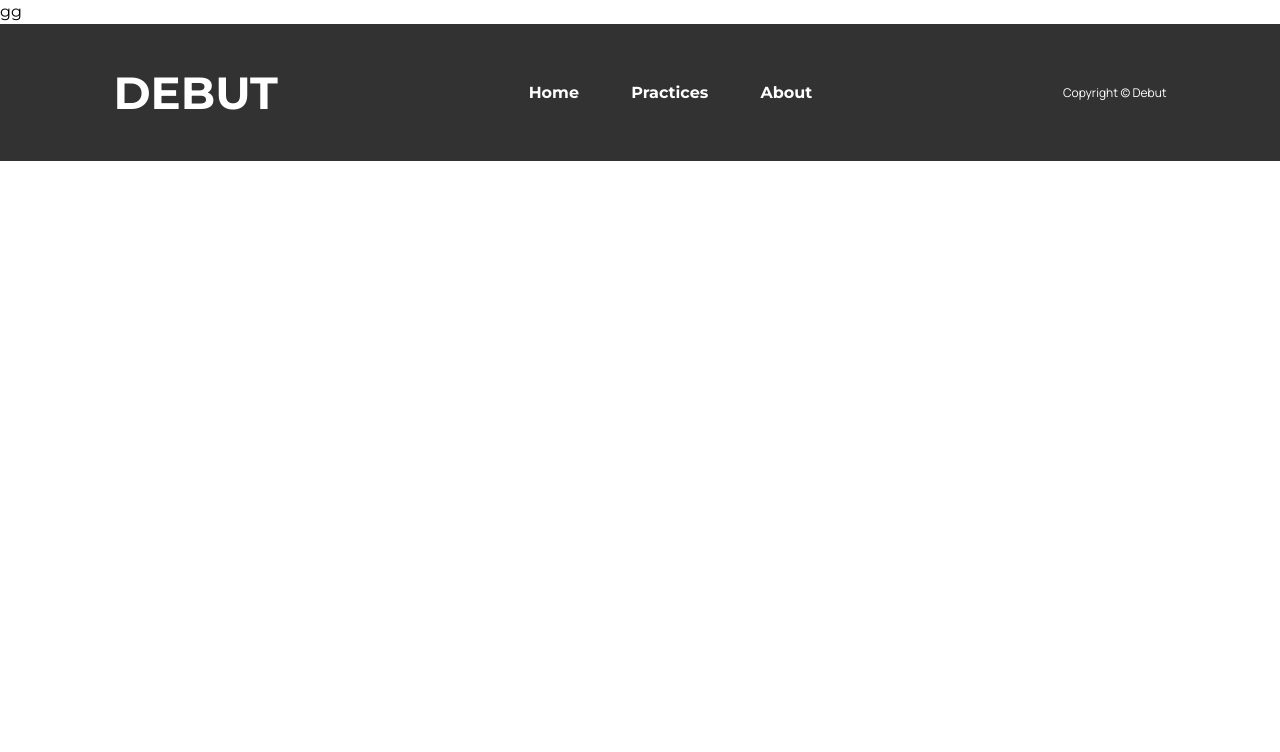
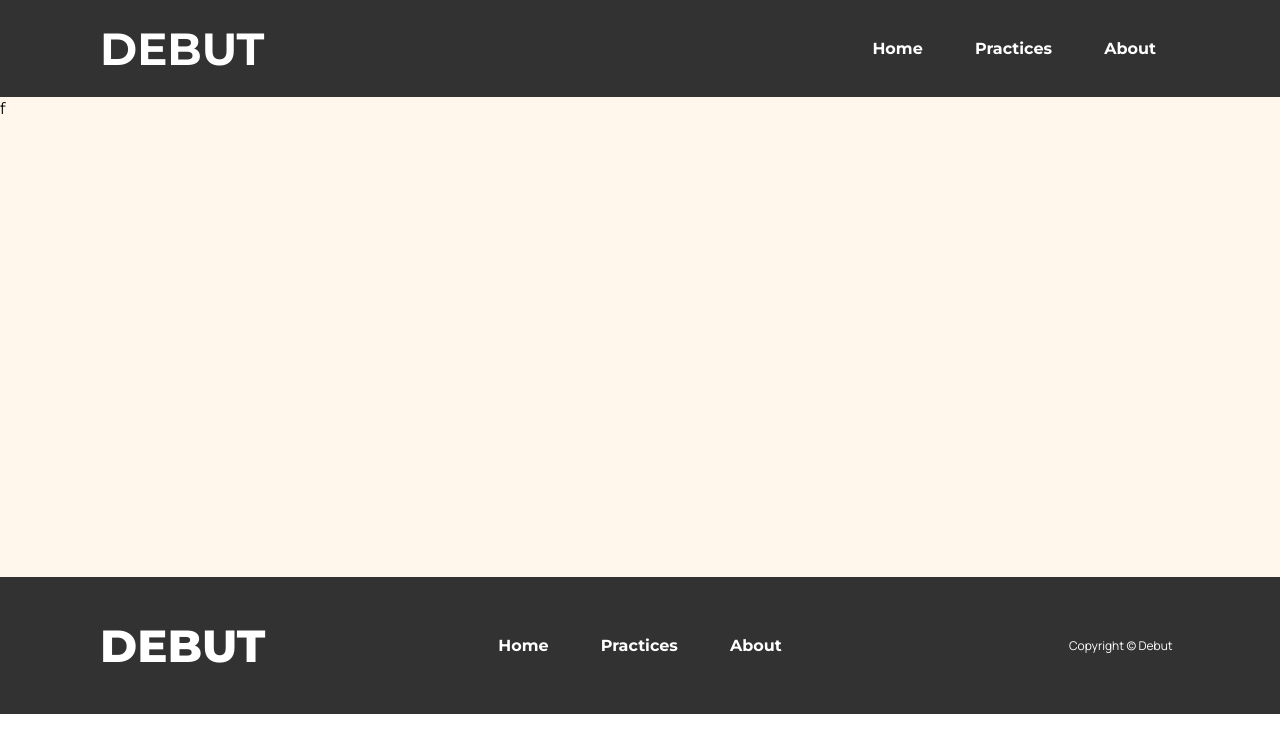
Before and after one commit to Makonew-Dev/fiverr-previews, a plain HTML site: page debut-463693efbe5a118db931610a541b18de/template.html in a window 1280 px wide. Drawn offline with Linux system fonts and the light colour scheme.

Commit message:
Preview 1.4

```diff
--- a/debut-463693efbe5a118db931610a541b18de/tailwind.config.js
+++ /dev/null
@@ -1,39 +0,0 @@
-/** @type {import('tailwindcss').Config} */
-module.exports = {
-  content: [
-    "./src/**/*.{html,js}", // Adjust based on where your HTML/JS files are
-  ],
-  theme: {
-    extend: {
-      colors: {
-        dark: '#323232',
-        light: '#FFF7EC',
-        cWhite: '#FFFFFF',
-        cGray: '#C6C6C6'
-      },
-      fontFamily: {
-        'montserrat': '"Montserrat", serif',
-        'manrope': '"Manrope", serif'
-      },
-      fontSize: {
-        navigation: '16px',
-        navigation_m: '16px',
-        h1: '45px',
-        h1_m: '31px',
-        h2: '40px',
-        h2_m: '29px',
-        h3: '32px',
-        h3_m: '25px',
-        h4: '26px',
-        h4_m: '22px',
-        big: '16px',
-        big_m: '14px',
-        middle: '14px',
-        middle_m: '12px',
-        small: '12px',
-        small_m: '12px'
-      },
-    },
-  },
-  plugins: [],
-}
--- a/debut-463693efbe5a118db931610a541b18de/template.html
+++ b/debut-463693efbe5a118db931610a541b18de/template.html
@@ -11,15 +11,29 @@
         <link rel="stylesheet" href="style.css">
     </head>
     <body class="p-0 m-0">
-        gg
+        <nav class="nav">
+            <h1>DEBUT</h1>
+            <div class="normal_menu">
+                <a href="/">Home</a>
+                <a href="/practices.html">Practices</a>
+                <a href="/about.html">About</a>
+            </div>
+            <div class="hamburger_menu">
+                <img src="./img/hamburger_menu.svg" alt="H"/>
+            </div>
+        </nav>
+        <div class="bg-light min-h-[60vh] w-full">f</div>
         <footer>
-            <h1>DEBUT</h1>
-            <nav class="nav">
-                <a>Home</a>
-                <a>Practices</a>
-                <a>About</a>
+            <div class="flex flex-col w-[111px] text-nowrap">
+                <h1 class="text-nowrap">DEBUT</h1>
+                <span class="small sm:hidden">Copyright &copy; Debut</span>
+            </div>
+            <nav class="fnav">
+                <a href="/">Home</a>
+                <a href="/practices.html">Practices</a>
+                <a href="/about.html">About</a>
             </nav>
-            <span class="small">Copyright &copy; Debut</span>
+            <span class="small hidden sm:block w-[111px] text-nowrap">Copyright &copy; Debut</span>
         </footer>
     </body>
 </html>
```
Also changed, not shown: debut-463693efbe5a118db931610a541b18de/about.html (added, +87 -0 lines), debut-463693efbe5a118db931610a541b18de/index.html (+32 -28 lines), debut-463693efbe5a118db931610a541b18de/package.json (deleted, +0 -24 lines), debut-463693efbe5a118db931610a541b18de/img/bishopWithShadow.png (added), debut-463693efbe5a118db931610a541b18de/img/hamburger_menu.svg (added), debut-463693efbe5a118db931610a541b18de/img/pawnWithShadow.png (added), debut-463693efbe5a118db931610a541b18de/img/rookWithShadow.png (added), debut-463693efbe5a118db931610a541b18de/style.css, debut-463693efbe5a118db931610a541b18de/vercel.json (deleted), 1 other file.
